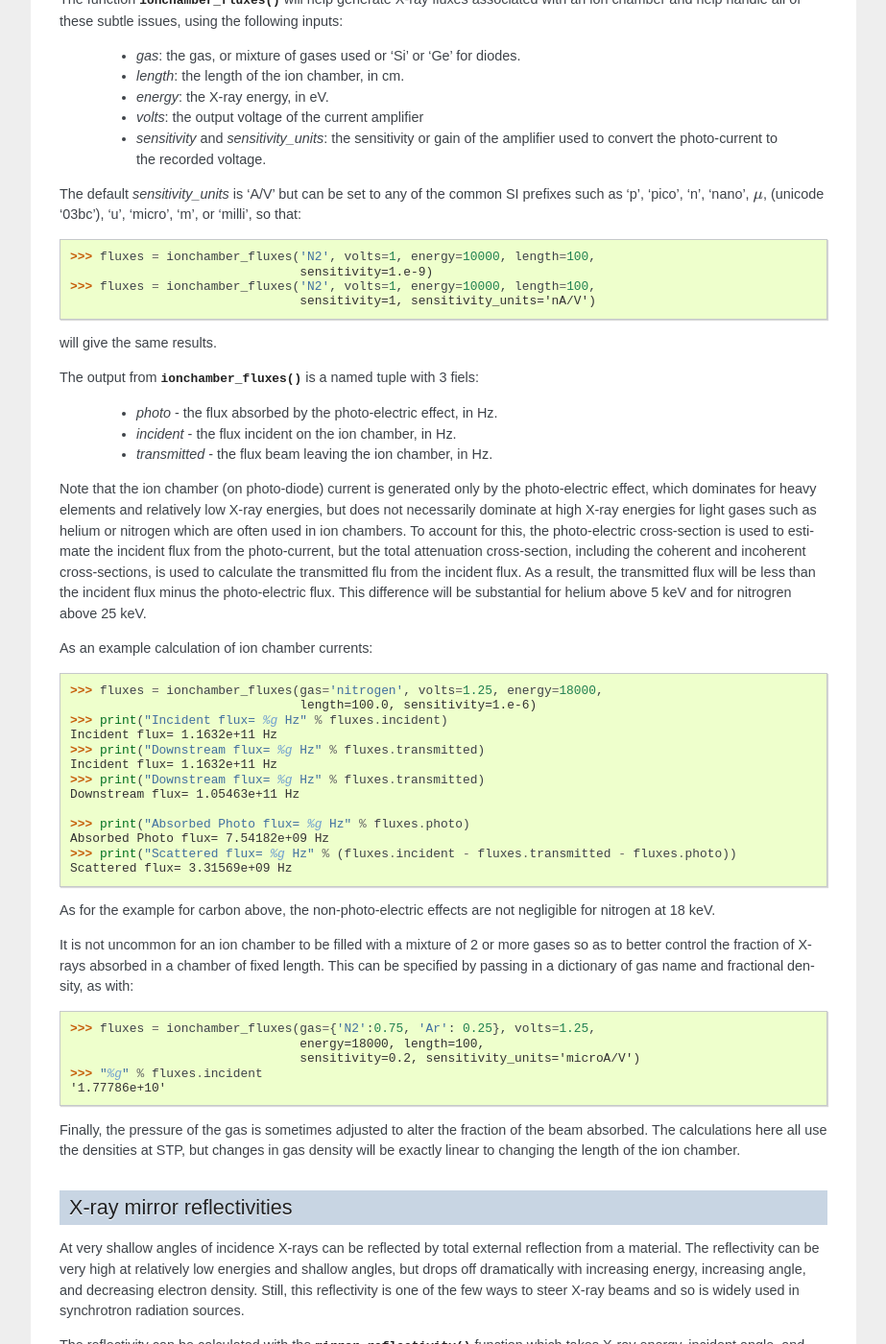
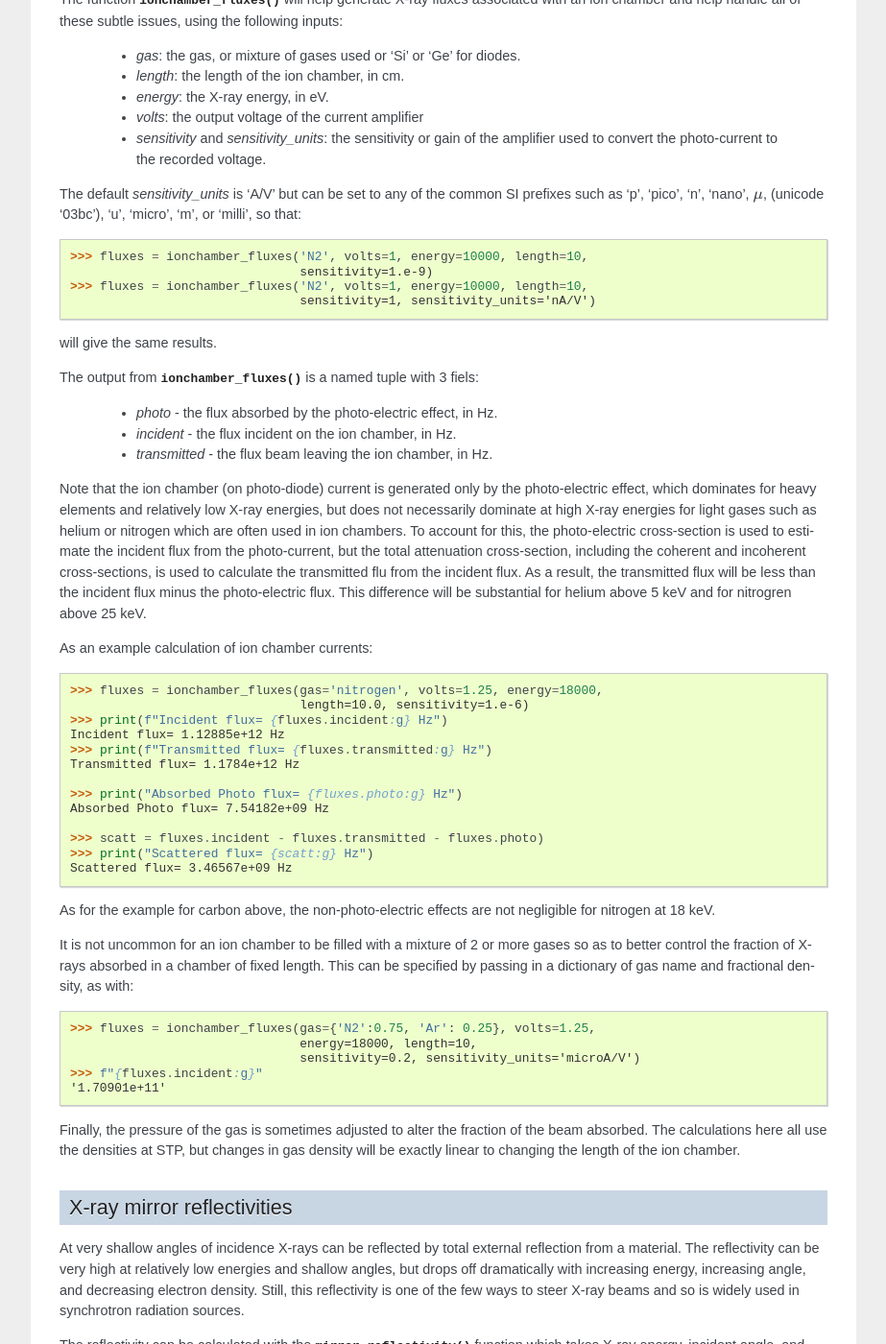
Before and after one commit to xraypy/XrayDB, a Sphinx documentation site: the page built from doc/examples.rst, in a window 1280 px wide and 1400 px high, scrolled down 5632 px. Shown: the whole window at 96% size, without its empty margins (198-1121 px from the left). Built offline with Sphinx 7.4.7, drawn with Linux system fonts in a browser that asks for light colours; the version number could not be read and is left out; cross-references to code outside the pages are shown as plain code.

Commit message:
more doc updates for ionchamber length units

```diff
--- a/doc/examples.rst
+++ b/doc/examples.rst
@@ -263,9 +263,9 @@ common SI prefixes such as 'p', 'pico', 'n', 'nano', :math:`\mu`,
 (unicode '03bc'), 'u', 'micro', 'm', or 'milli', so that::
 
 
-    >>> fluxes = ionchamber_fluxes('N2', volts=1, energy=10000, length=100,
+    >>> fluxes = ionchamber_fluxes('N2', volts=1, energy=10000, length=10,
                                    sensitivity=1.e-9)
-    >>> fluxes = ionchamber_fluxes('N2', volts=1, energy=10000, length=100,
+    >>> fluxes = ionchamber_fluxes('N2', volts=1, energy=10000, length=10,
                                    sensitivity=1, sensitivity_units='nA/V')
 
 will give the same results.
@@ -291,18 +291,18 @@ for helium above 5 keV and for nitrogren above 25 keV.
 As an example calculation of ion chamber currents::
 
    >>> fluxes = ionchamber_fluxes(gas='nitrogen', volts=1.25, energy=18000,
-                                  length=100.0, sensitivity=1.e-6)
-   >>> print("Incident flux= %g Hz" % fluxes.incident)
-   Incident flux= 1.1632e+11 Hz
-   >>> print("Downstream flux= %g Hz" % fluxes.transmitted)
-   Incident flux= 1.1632e+11 Hz
-   >>> print("Downstream flux= %g Hz" % fluxes.transmitted)
-   Downstream flux= 1.05463e+11 Hz
+                                  length=10.0, sensitivity=1.e-6)
+   >>> print(f"Incident flux= {fluxes.incident:g} Hz")
+   Incident flux= 1.12885e+12 Hz
+   >>> print(f"Transmitted flux= {fluxes.transmitted:g} Hz")
+   Transmitted flux= 1.1784e+12 Hz
 
-   >>> print("Absorbed Photo flux= %g Hz" % fluxes.photo)
+   >>> print("Absorbed Photo flux= {fluxes.photo:g} Hz")
    Absorbed Photo flux= 7.54182e+09 Hz
-   >>> print("Scattered flux= %g Hz" % (fluxes.incident - fluxes.transmitted - fluxes.photo))
-   Scattered flux= 3.31569e+09 Hz
+
+   >>> scatt = fluxes.incident - fluxes.transmitted - fluxes.photo)
+   >>> print("Scattered flux= {scatt:g} Hz")
+   Scattered flux= 3.46567e+09 Hz
 
 As for the example for carbon above, the non-photo-electric effects are not
 negligible for nitrogen at 18 keV.
@@ -313,10 +313,10 @@ chamber of fixed length. This can be specified by passing in a dictionary
 of gas name and fractional density, as with::
 
    >>> fluxes = ionchamber_fluxes(gas={'N2':0.75, 'Ar': 0.25}, volts=1.25,
-                                  energy=18000, length=100,
+                                  energy=18000, length=10,
                                   sensitivity=0.2, sensitivity_units='microA/V')
-   >>> "%g" % fluxes.incident
-   '1.77786e+10'
+   >>> f"{fluxes.incident:g}"
+   '1.70901e+11'
 
 Finally, the pressure of the gas is sometimes adjusted to alter the
 fraction of the beam absorbed.  The calculations here all use the densities
```
Also changed, not shown: 1 other file.
